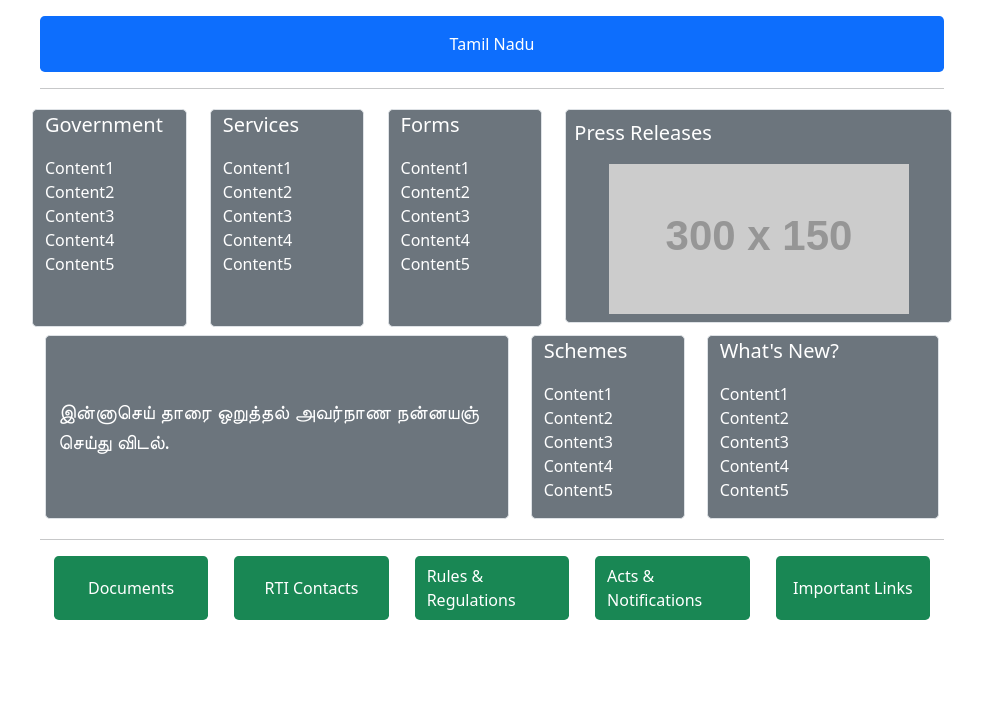
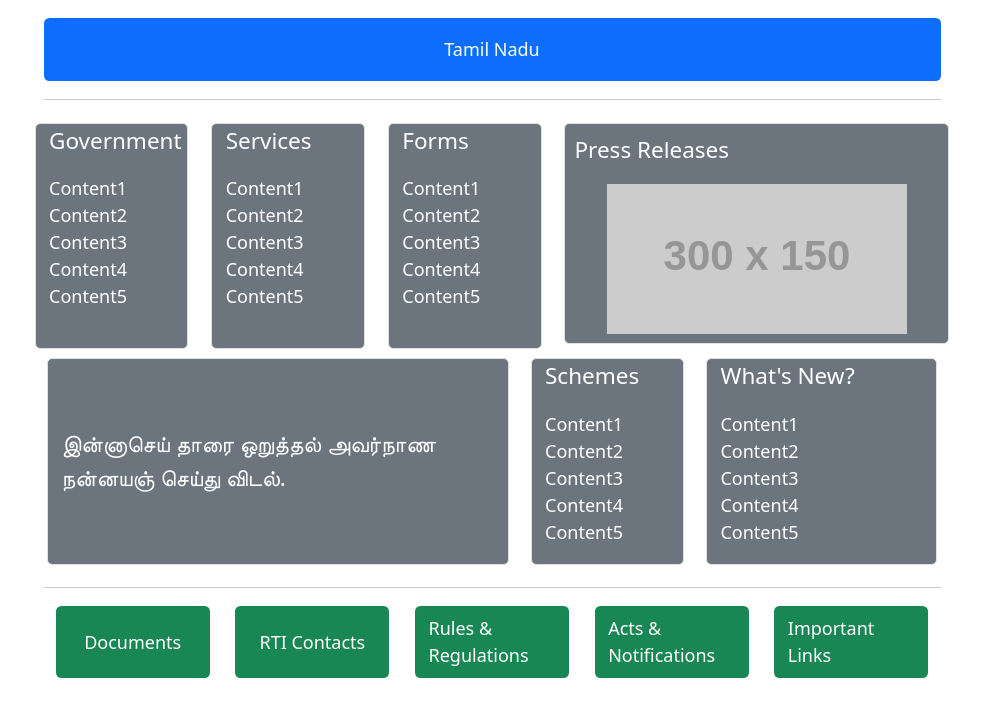
Before and after one commit to ashokide/bootstrap2, a plain HTML site: page index.html in a window 1280 px wide. Shown: the whole page, without its empty margins (148-1131 px from the left). Drawn offline with nearby package versions, Linux system fonts and the light colour scheme; placeholder pictures from the web are drawn by us.

Commit message:
Add files via upload

```diff
--- a/index.html
+++ b/index.html
@@ -11,6 +11,11 @@
     <script src="https://cdn.jsdelivr.net/npm/bootstrap@5.1.0/dist/js/bootstrap.bundle.min.js"
         integrity="sha384-U1DAWAznBHeqEIlVSCgzq+c9gqGAJn5c/t99JyeKa9xxaYpSvHU5awsuZVVFIhvj"
         crossorigin="anonymous"></script>
+        <style>
+            *{
+                font-size: large;
+            }
+        </style>
 </head>
 
 <body>
```
